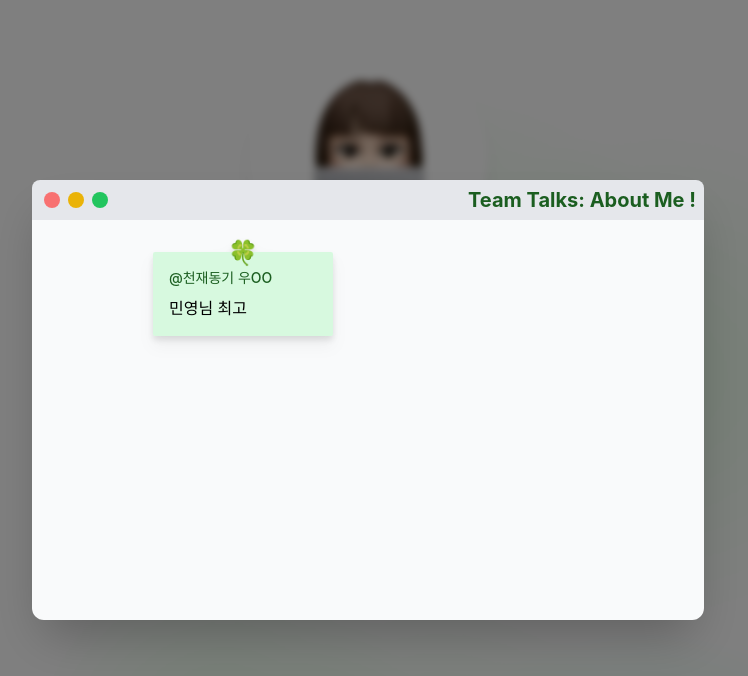
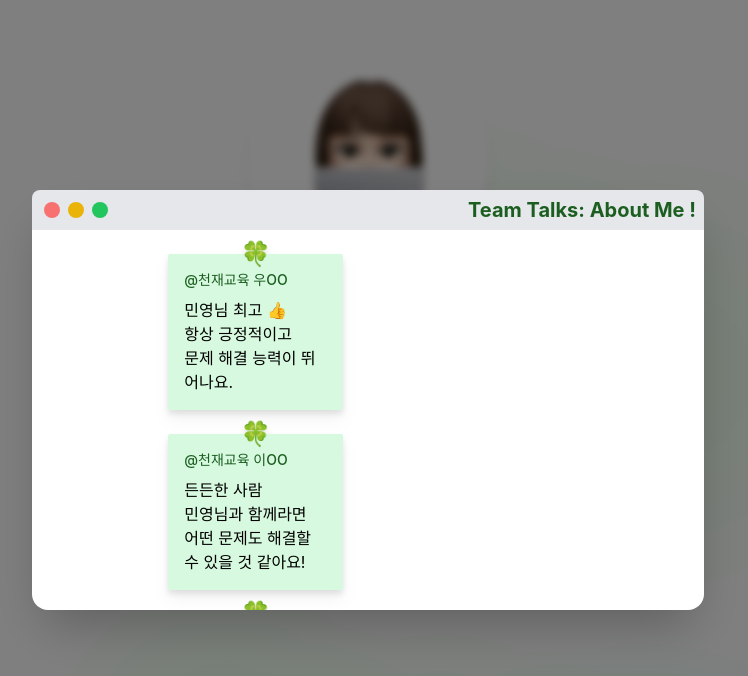
Before and after one commit to my2min0/portfolio, a React (Create React App) app: page / in a window 1280 px wide. Both pictures are taken after a click on the button "팀원 리뷰 보기". Shown: the part 960-1636 px from the top of the page, without its empty margins (272-1020 px from the left). Built offline with nearby package versions, Linux system fonts and the light colour scheme; the HTML template or start-up script is replaced by a standard one.

Commit message:
기본 브레이크 포인트는 내가 원하는 대로 배치해놨지만, 배경이 너무 길어진 상태

```diff
--- a/src/components/sections/TeamReviewModal.js
+++ b/src/components/sections/TeamReviewModal.js
@@ -5,7 +5,7 @@ const TeamReviewModal = ({ isOpen, onClose }) => {
 
     return (
         <div className="fixed inset-0 bg-black/50 backdrop-blur-sm flex items-center justify-center z-50">
-            <div className="relative bg-white rounded-2xl max-w-md aspect-[16/12] md:max-w-2xl md:aspect-[16/10] w-full mx-4 shadow-2xl">
+            <div className="relative bg-white rounded-2xl max-w-md aspect-[16/12] md:max-w-2xl md:aspect-[16/10] w-full mx-4 shadow-2xl flex flex-col">
                 {/* 맥북 사파리 st 헤더 */}
                 <div className="bg-gray-200 rounded-t-lg p-3 w-full group">
                     <div className="flex items-center space-x-2" onClick={onClose}>
@@ -38,21 +38,187 @@ const TeamReviewModal = ({ isOpen, onClose }) => {
                 </div>
 
                 {/* 팀원 리뷰 메인 공간 */}
-                <div className="relative min-h-[300px] md:min-h-[400px] bg-gray-50 rounded-b-xl overflow-hidden">
-                    {/* 팀원 리뷰 메인 공간 - 컨테이너 크기에 따른 반응형 */}
+                <div
+                    className="flex-1 rounded-b-2xl overflow-y-auto overflow-x-hidden"
+                    style={{
+                        msOverflowStyle: "none", // IE 및 Edge에서 스크롤바 숨기기
+                        scrollbarWidth: "none", // Firefox에서 스크롤바 숨기기
+                    }}
+                    onScroll={(e) => {
+                        e.target.style.setProperty('--webkit-scrollbar', 'none'); // Chrome, Safari에서 스크롤바 숨기기
+                    }}
+                >
+                    <div className="p-4 md:p-6 space-y-4 md:space-y-6">
+                        {/* 민혁님 리뷰 */}
+                        <div className="relative bg-[#D7F9DF] drop-shadow-lg w-[28%] max-w-[180px] rounded-sm
+                                        p-3 top-[8%] left-[15%]
+                                        md:p-4 md:top-[8%] md:left-[18%] ">
+                            <div className="absolute left-[50%] transform -translate-x-1/2
+                                            text-md -top-[13%]
+                                            md:text-2xl md:-top-[10%]">
+                                🍀
+                            </div>
+                            <p className="text-[#1B5E20] font-medium text-[10px] mb-1  md:text-sm md:mb-2">
+                                @천재교육 우OO
+                            </p>
+                            <p className="text-xs md:text-base leading-tight">
+                                민영님 최고 👍<br/>
+                                항상 긍정적이고<br/>
+                                문제 해결 능력이 뛰어나요.<br/>
+                            </p>
+                        </div>
+                        {/* 예진님 리뷰 */}
+                        <div className="relative bg-[#D7F9DF] drop-shadow-lg w-[28%] max-w-[180px] rounded-sm
+                                        p-3 -top-[85px] left-[59%]
+                                        md:p-4 md:top-[8%] md:left-[18%] ">
+                            <div className="absolute left-[50%] transform -translate-x-1/2
+                                            text-md -top-[13%]
+                                            md:text-2xl md:-top-[10%]">
+                                🍀
+                            </div>
+                            <p className="text-[#1B5E20] font-medium text-[10px] mb-1  md:text-sm md:mb-2">
+                                @천재교육 이OO
+                            </p>
+                            <p className="text-xs md:text-base leading-tight">
+                                든든한 사람<br/>
+                                민영님과 함께라면<br/>
+                                어떤 문제도 해결할 수 있을 것 같아요!<br/>
+                            </p>
+                        </div>
+                        {/* 광훈님 리뷰 */}
+                        <div className="relative bg-[#D7F9DF] drop-shadow-lg w-[28%] max-w-[180px] rounded-sm
+                                        p-3 -top-[110px] left-[20%]
+                                        md:p-4 md:top-[8%] md:left-[18%] ">
+                            <div className="absolute left-[50%] transform -translate-x-1/2
+                                            text-md -top-[13%]
+                                            md:text-2xl md:-top-[10%]">
+                                🍀
+                            </div>
+                            <p className="text-[#1B5E20] font-medium text-[10px] mb-1  md:text-sm md:mb-2">
+                                @천재교육 최OO
+                            </p>
+                            <p className="text-xs md:text-base leading-tight">
+                                민영님은 항상<br/>
+                                문제를 해결하는 데<br/>
+                                창의적인 접근을 해요!<br/>
+                            </p>
+                        </div>
+                        {/* 다인님 리뷰 */}
+                        <div className="relative bg-[#D7F9DF] drop-shadow-lg w-[28%] max-w-[180px] rounded-sm
+                                        p-3 -top-[185px] left-[54%]
+                                        md:p-4 md:top-[8%] md:left-[18%] ">
+                            <div className="absolute left-[50%] transform -translate-x-1/2
+                                            text-md -top-[13%]
+                                            md:text-2xl md:-top-[10%]">
+                                🍀
+                            </div>
+                            <p className="text-[#1B5E20] font-medium text-[10px] mb-1  md:text-sm md:mb-2">
+                                @천재교육 정OO
+                            </p>
+                            <p className="text-xs md:text-base leading-tight">
+                                함께 일하는 게<br/>
+                                정말 즐거워요!<br/>
+                            </p>
+                        </div>
+                        {/* oo님 리뷰 */}
+                        <div className="relative bg-[#D7F9DF] drop-shadow-lg w-[28%] max-w-[180px] rounded-sm
+                                        p-3 -top-[155px] left-[18%]
+                                        md:p-4 md:top-[8%] md:left-[18%] ">
+                            <div className="absolute left-[50%] transform -translate-x-1/2
+                                            text-md -top-[13%]
+                                            md:text-2xl md:-top-[10%]">
+                                🍀
+                            </div>
+                            <p className="text-[#1B5E20] font-medium text-[10px] mb-1  md:text-sm md:mb-2">
+                                @팀장 김OO
+                            </p>
+                            <p className="text-xs md:text-base leading-tight">
+                                항상 팀을 위해<br/>
+                                먼저 나서주는 민영님!<br/>
+                                고마워요 😊
+                            </p>
+                        </div>
+                        {/* oo님 리뷰 */}
+                        <div className="relative bg-[#D7F9DF] drop-shadow-lg w-[28%] max-w-[180px] rounded-sm
+                                        p-3 -top-[300px] left-[58%]
+                                        md:p-4 md:top-[8%] md:left-[18%] ">
+                            <div className="absolute left-[50%] transform -translate-x-1/2
+                                            text-md -top-[13%]
+                                            md:text-2xl md:-top-[10%]">
+                                🍀
+                            </div>
+                            <p className="text-[#1B5E20] font-medium text-[10px] mb-1  md:text-sm md:mb-2">
+                                @동료 박OO
+                            </p>
+                            <p className="text-xs md:text-base leading-tight">
+                                꼼꼼하고 신뢰할 수 있는<br/>
+                                팀원이에요!
+                            </p>
+                        </div>
+
+                        {/* 하단 여백 */}
+                        <div className="h-4"></div>
+                    </div>
+                </div>
+
+
+                {/* <div className="relative min-h-[300px] md:min-h-[400px] bg-gray-50 rounded-b-xl overflow-hidden">
                     <div className="absolute bg-[#D7F9DF] drop-shadow-lg p-3 md:p-4 rounded-sm
                                     top-[8%] left-[18%] w-[28%] max-w-[180px]">
-                        <div className="absolute text-md md:text-2xl -top-[21%] md:-top-[18%] left-[50%] transform -translate-x-1/2">
+                        <div className="absolute text-md md:text-2xl -top-[13%] md:-top-[10%] left-[50%] transform -translate-x-1/2">
                             🍀
                         </div>
                         <p className="text-[10px] md:text-sm text-[#1B5E20] mb-1 md:mb-2 font-medium">
-                            @천재동기 우OO
+                            @천재교육 우OO
                         </p>
                         <p className="text-xs md:text-base leading-tight">
-                            민영님 최고
+                            민영님 최고 👍<br/>
+                            항상 긍정적이고<br/>
+                            문제 해결 능력이 뛰어나요.<br/>
                         </p>
                     </div>
-                </div>
+                    <div className="absolute bg-[#F0FFF0] drop-shadow-lg p-3 md:p-4 rounded-sm
+                                    top-[18%] left-[55%] w-[28%] max-w-[180px]">
+                        <div className="absolute text-md md:text-2xl -top-[13%] md:-top-[10%] left-[50%] transform -translate-x-1/2">
+                            🍀
+                        </div>
+                        <p className="text-[10px] md:text-sm text-[#2E6F40] mb-1 md:mb-2 font-medium">
+                            @천재교육 이OO
+                        </p>
+                        <p className="text-xs md:text-base leading-tight">
+                            든든한 사람<br/>
+                            민영님과 함께라면<br/>
+                            어떤 문제도 해결할 수 있을 것 같아요!<br/>
+                        </p>
+                    </div>
+                    <div className="absolute bg-[#ADEBB3] drop-shadow-lg p-3 md:p-4 rounded-sm
+                                    top-[55%] left-[22%] w-[28%] max-w-[180px]">
+                        <div className="absolute text-md md:text-2xl -top-[12%] md:-top-[11%] left-[50%] transform -translate-x-1/2">
+                            🍀
+                        </div>
+                        <p className="text-[10px] md:text-sm text-[#2E6F40] mb-1 md:mb-2 font-medium">
+                            @천재교육 최OO
+                        </p>
+                        <p className="text-xs md:text-base leading-tight">
+                            민영님은 항상<br/>
+                            문제를 해결하는 데<br/>
+                            창의적인 접근을 해요!<br/>
+                        </p>
+                    </div>
+                    <div className="absolute bg-[#A0DFB0] drop-shadow-lg p-3 md:p-4 rounded-sm
+                                    top-[90%] left-[55%] w-[28%] max-w-[180px]">
+                        <div className="absolute text-md md:text-2xl -top-[15%] md:-top-[13%] left-[50%] transform -translate-x-1/2">
+                            🍀
+                        </div>
+                        <p className="text-[10px] md:text-sm text-[#2E6F40] mb-1 md:mb-2 font-medium">
+                            @천재교육 정OO
+                        </p>
+                        <p className="text-xs md:text-base leading-tight">
+                            함께 일하는 게<br/>
+                            정말 즐거워요!<br/>
+                        </p>
+                    </div>
+                </div> */}
 
 
 
```
